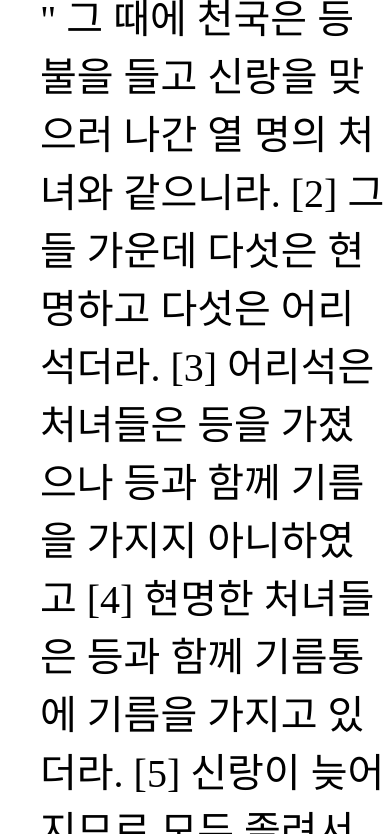
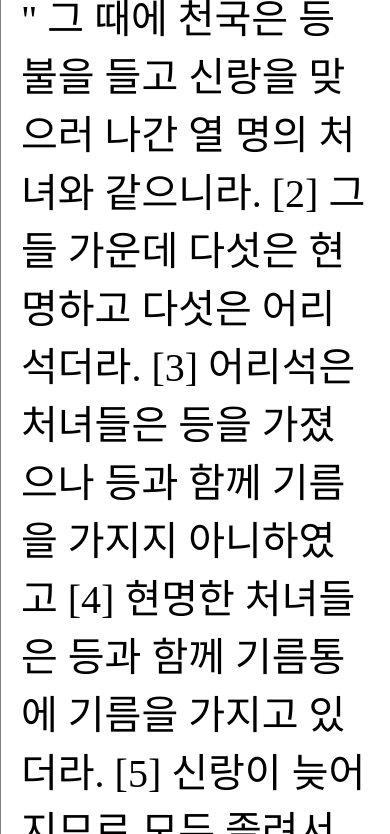
Before and after one commit to scudrc/noah, a plain HTML site: page 1.html in a window 390 px wide. Shown: the part 603-1437 px from the top of the page. Drawn offline with Linux system fonts and the light colour scheme; a script that the page names is missing.

Commit message:
Add files via upload

```diff
--- a/style.css
+++ b/style.css
@@ -39,7 +39,8 @@ body{
     }
     #article{
       font-size: 40px;
-      border-left:none;
+      padding-left:20px;
+      padding-right:20px;
     }
     h1 {
       font-size: 60px;
```
